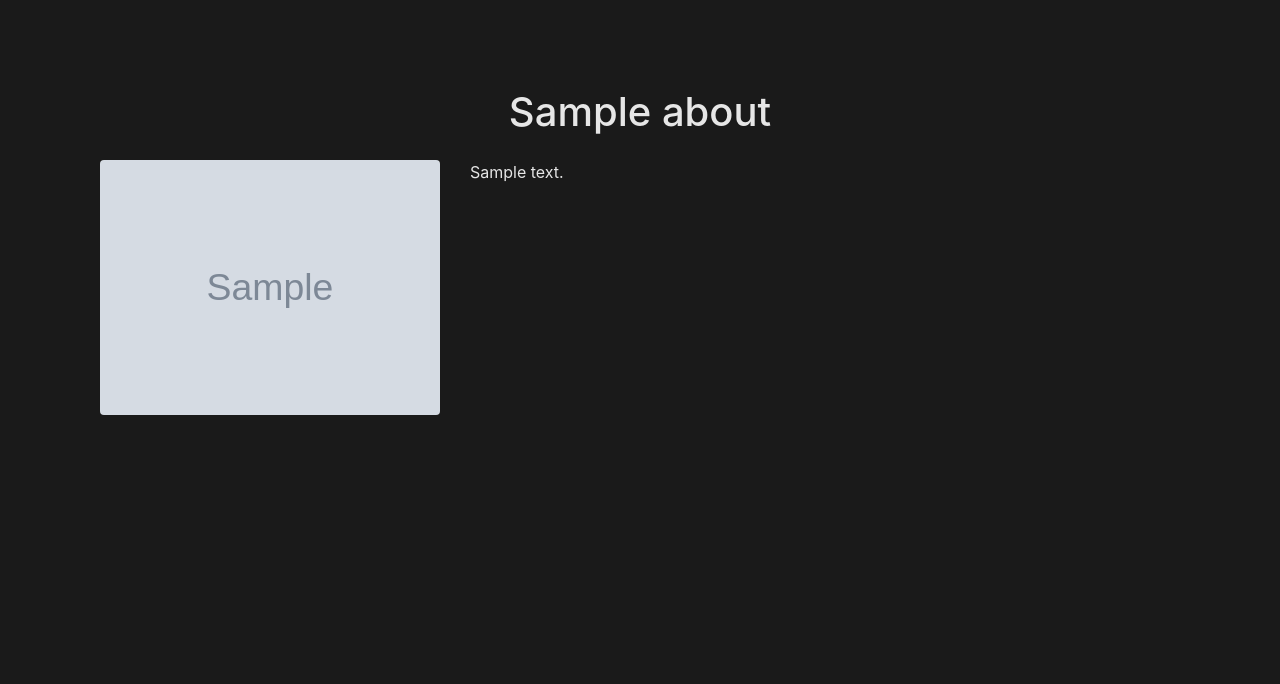
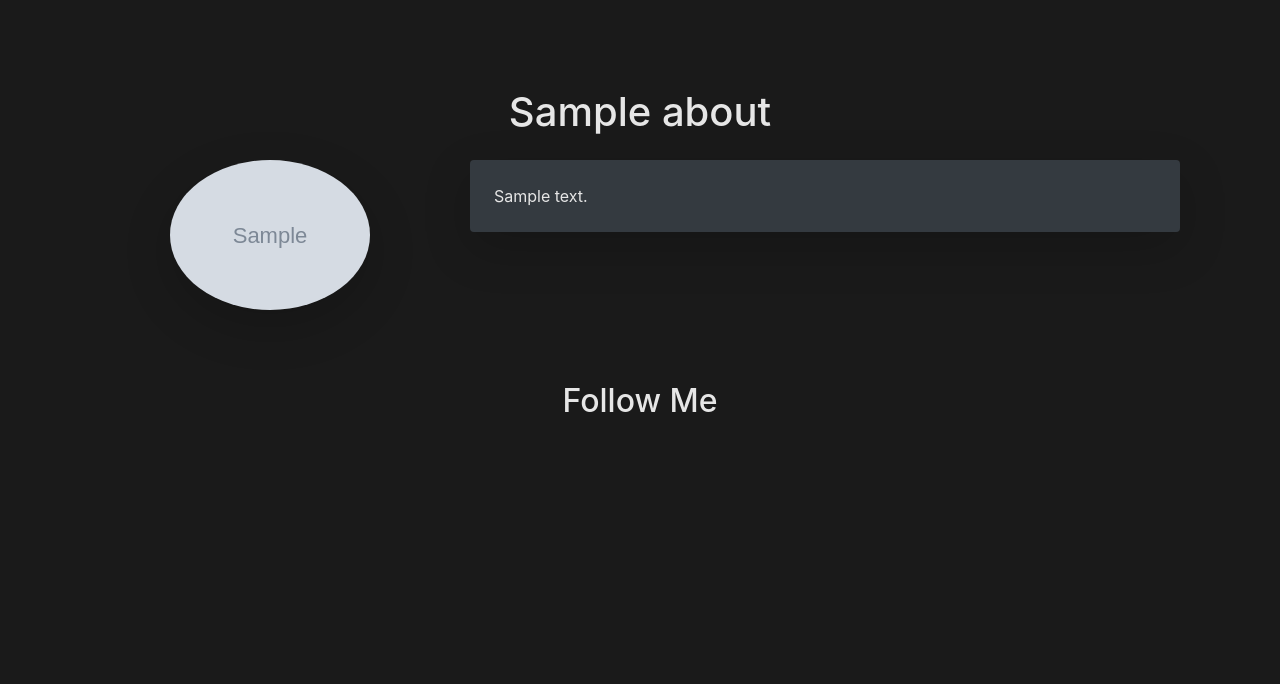
Before and after one commit to HamaBarhamou/myportfolio, a Django app: page /about/ in a window 1280 px wide. Shown: the part 56-740 px from the top of the page. Run offline with Django 5.2, Linux system fonts and the light colour scheme; tables that the repository leaves empty hold one stand-in row (values such as "Sample post"); grey boxes marked "Sample" are stand-in pictures; some libraries are stand-ins or nearby versions.

Commit message:
Amélioration du template de la page "About Me"
- Ajout d'une image circulaire avec une ombre pour un meilleur effet visuel
- Mise en forme du contenu principal dans une carte avec un arrière-plan sombre et une ombre
- Ajout d'une section "Follow Me" pour afficher les liens vers les réseaux sociaux
- Utilisation de classes Bootstrap pour améliorer l'apparence générale de la page

```diff
--- a/portfolio/templates/portfolio/about.html
+++ b/portfolio/templates/portfolio/about.html
@@ -6,14 +6,26 @@
   <div class="container mt-5">
     <h1 class="mb-4 text-center">{{ about.title }}</h1>
     <div class="row">
-      <div class="col-md-4">
+      <div class="col-md-4 text-center mb-4">
         {% if about.image %}
-          <img src="{{ about.image.url }}" class="img-fluid rounded" alt="{{ about.title }}">
+          <img src="{{ about.image.url }}" class="img-fluid rounded-circle shadow-lg" alt="{{ about.title }}" style="max-width: 200px;">
         {% endif %}
       </div>
       <div class="col-md-8">
-        <div class="content">
+        <div class="content p-4 bg-dark rounded shadow-lg">
           {{ about.content|safe }}
+        </div>
+      </div>
+    </div>
+    <div class="row mt-5">
+      <div class="col-md-12">
+        <h2 class="text-center mb-4">Follow Me</h2>
+        <div class="d-flex justify-content-center">
+          {% for link in social_links %}
+            <a href="{{ link.url }}" target="_blank" class="btn btn-outline-primary mx-2">
+              <i class="{{ link.icon_class }}"></i> {{ link.name }}
+            </a>
+          {% endfor %}
         </div>
       </div>
     </div>
```
